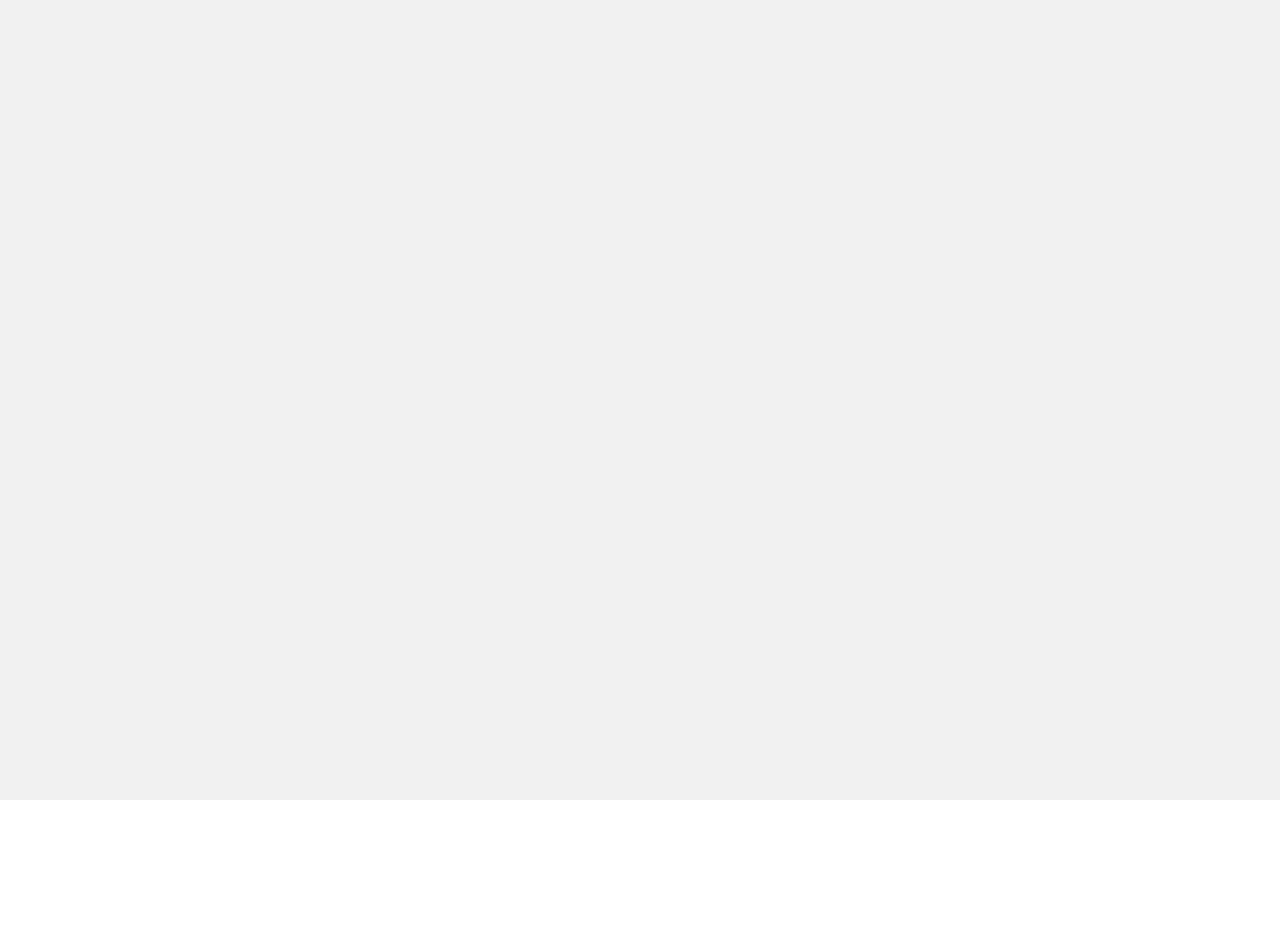
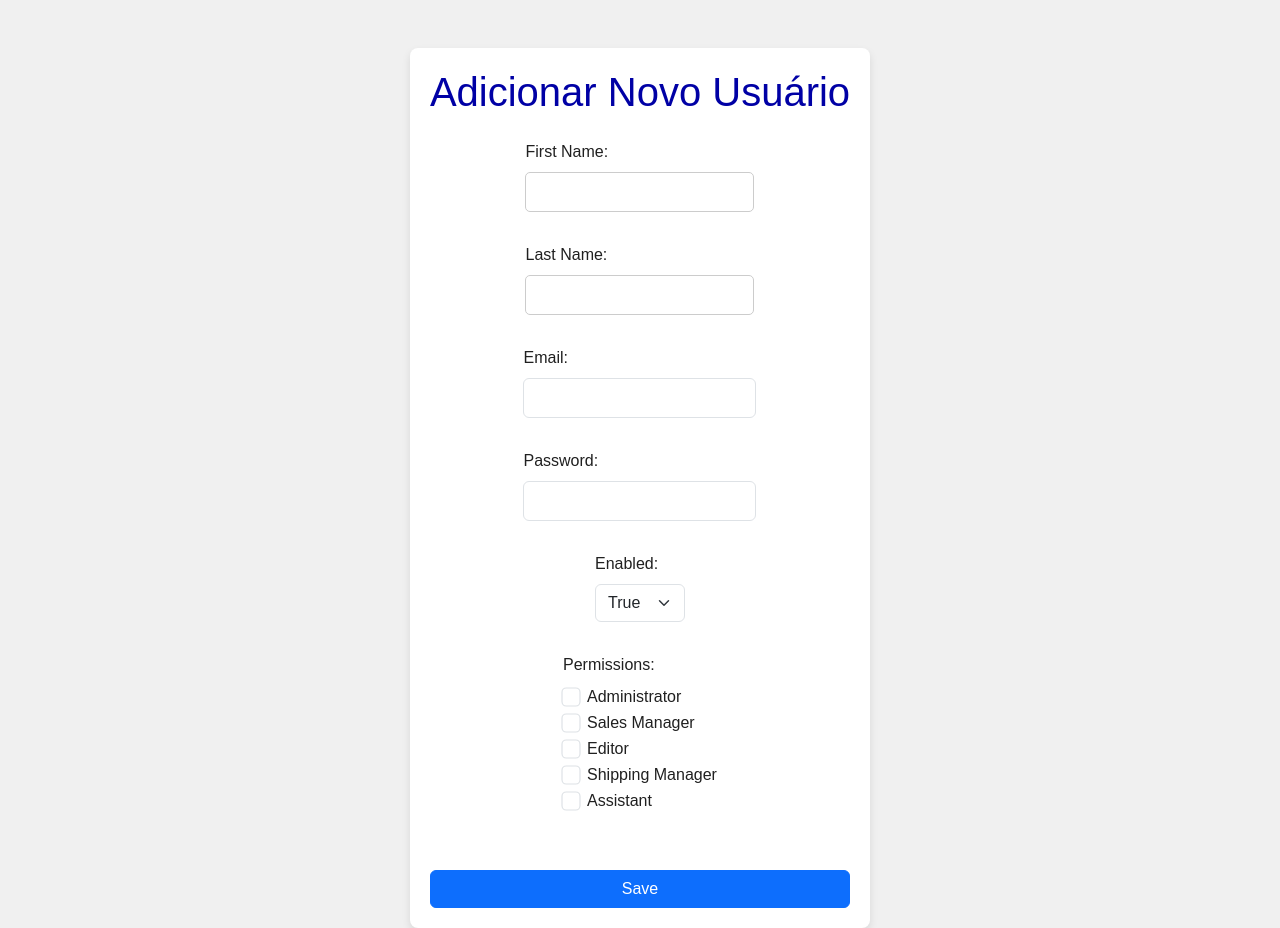
Before and after one commit to BCC-BlueVelvet/bluevelvet_view, a React (Vite) app: page /add-user in a window 1280 px wide. Before the commit this address had no page. Before the commit the page ends 800 px from the top, so only its background shows below. Built offline with nearby package versions, Linux system fonts and the light colour scheme.

Commit message:
feat: page addUser

```diff
--- a/src/App.jsx
+++ b/src/App.jsx
@@ -7,6 +7,7 @@ import AddProduct from "./pages/AddProduct"; // Importa o novo componente de adi
 import ViewProduct from "./pages/ViewProduct"; // Caminho correto para o componente
 import UpdateUser from "./pages/UpdateUser"; // Importa o componente de atualização de usuário
 import FindUsers from "./pages/FindUsers";
+import AddUser from "./pages/AddUser";
 
 function App() {
   return (
@@ -23,6 +24,7 @@ function App() {
         <Route path="/update-product/:id" element={<UpdateProduct />} />
         <Route path="/add-product" element={<AddProduct />} /> {/* Nova rota */}
         <Route path="/users" element={<FindUsers />} />
+        <Route path="/add-user" element={<AddUser />} />
       </Routes>
     </Router>
   );
--- /dev/null
+++ b/src/css/addUser.css
@@ -0,0 +1,49 @@
+body * {
+  color: #202020;
+}
+h1 {
+  color: rgb(0, 0, 165);
+}
+.add-user-container {
+  max-width: 600px;
+  margin: 0 auto;
+  padding: 20px;
+  background-color: #f4f4f4;
+  border-radius: 8px;
+}
+
+.add-user-container h2 {
+  text-align: center;
+}
+
+#add-user-form label {
+  display: block;
+  margin-top: 10px;
+}
+
+#add-user-form input,
+#add-user-form select {
+  width: 100%;
+  padding: 8px;
+  margin-top: 5px;
+  margin-bottom: 15px;
+}
+
+.permissions-box {
+  display: flex;
+  flex-wrap: wrap;
+  gap: 10px;
+}
+
+button {
+  padding: 10px 15px;
+  background-color: #007bff;
+  color: #fff;
+  border: none;
+  cursor: pointer;
+  border-radius: 4px;
+}
+
+button:hover {
+  background-color: #0056b3;
+}
--- /dev/null
+++ b/src/pages/AddUser.jsx
@@ -0,0 +1,226 @@
+import React, { useState } from "react";
+import axios from "axios";
+import { useNavigate } from "react-router-dom";
+import "../css/addUser.css"; // Inclua estilos específicos para o formulário
+import "bootstrap/dist/css/bootstrap.min.css";
+
+const AddUser = () => {
+  const navigate = useNavigate();
+
+  // Estado inicial do formulário
+  const [formData, setFormData] = useState({
+    firstName: "",
+    lastName: "",
+    email: "",
+    password: "",
+    enabled: true, // Valor inicial para "enabled"
+    roles: [], // Enviar lista de strings de permissões
+  });
+
+  // Função para manipular alterações no formulário
+  const handleChange = (e) => {
+    const { name, value, type, checked } = e.target;
+
+    if (type === "checkbox") {
+      // Manipular roles (permissões)
+      setFormData((prevData) => ({
+        ...prevData,
+        roles: checked
+          ? [...prevData.roles, value] // Adicionar permissão
+          : prevData.roles.filter((role) => role !== value), // Remover permissão
+      }));
+    } else if (type === "select-one") {
+      // Manipular select (enabled)
+      setFormData((prevData) => ({
+        ...prevData,
+        [name]: value === "true", // Convertendo string para boolean
+      }));
+    } else {
+      // Manipular outros campos (text, email, password)
+      setFormData((prevData) => ({
+        ...prevData,
+        [name]: value,
+      }));
+    }
+  };
+
+  // Função para enviar os dados
+  const handleSubmit = async (e) => {
+    e.preventDefault(); // Prevenir comportamento padrão do formulário
+
+    try {
+      const response = await axios.post("/api/v1/users", formData);
+      alert("Usuário adicionado com sucesso!");
+      console.log("Resposta do backend:", response.data);
+      navigate("/users"); // Redirecionar para a lista de usuários
+    } catch (error) {
+      console.error(
+        "Erro ao adicionar usuário:",
+        error.response?.data || error.message
+      );
+      alert(
+        `Erro: ${
+          error.response?.data || "Não foi possível adicionar o usuário."
+        }`
+      );
+    }
+  };
+
+  return (
+    <div className="container mt-5">
+      <h1 className="text-center mb-4">Adicionar Novo Usuário</h1>
+      <form onSubmit={handleSubmit} className="needs-validation" noValidate>
+        <div className="mb-3">
+          <label htmlFor="firstName" className="form-label">
+            First Name:
+          </label>
+          <input
+            type="text"
+            id="firstName"
+            name="firstName"
+            className="form-control"
+            value={formData.firstName}
+            onChange={handleChange}
+            required
+          />
+        </div>
+
+        <div className="mb-3">
+          <label htmlFor="lastName" className="form-label">
+            Last Name:
+          </label>
+          <input
+            type="text"
+            id="lastName"
+            name="lastName"
+            className="form-control"
+            value={formData.lastName}
+            onChange={handleChange}
+            required
+          />
+        </div>
+
+        <div className="mb-3">
+          <label htmlFor="email" className="form-label">
+            Email:
+          </label>
+          <input
+            type="email"
+            id="email"
+            name="email"
+            className="form-control"
+            value={formData.email}
+            onChange={handleChange}
+            required
+          />
+        </div>
+
+        <div className="mb-3">
+          <label htmlFor="password" className="form-label">
+            Password:
+          </label>
+          <input
+            type="password"
+            id="password"
+            name="password"
+            className="form-control"
+            value={formData.password}
+            onChange={handleChange}
+            required
+          />
+        </div>
+
+        <div className="mb-3">
+          <label htmlFor="enabled" className="form-label">
+            Enabled:
+          </label>
+          <select
+            id="enabled"
+            name="enabled"
+            className="form-select"
+            value={formData.enabled.toString()}
+            onChange={handleChange}
+          >
+            <option value="true">True</option>
+            <option value="false">False</option>
+          </select>
+        </div>
+
+        <div className="mb-3">
+          <label className="form-label">Permissions:</label>
+          <div className="form-check">
+            <input
+              type="checkbox"
+              id="admin"
+              value="Administrator"
+              className="form-check-input"
+              checked={formData.roles.includes("Administrator")}
+              onChange={handleChange}
+            />
+            <label htmlFor="admin" className="form-check-label">
+              Administrator
+            </label>
+          </div>
+          <div className="form-check">
+            <input
+              type="checkbox"
+              id="salesManager"
+              value="Sales manager"
+              className="form-check-input"
+              checked={formData.roles.includes("Sales manager")}
+              onChange={handleChange}
+            />
+            <label htmlFor="salesManager" className="form-check-label">
+              Sales Manager
+            </label>
+          </div>
+          <div className="form-check">
+            <input
+              type="checkbox"
+              id="editor"
+              value="Editor"
+              className="form-check-input"
+              checked={formData.roles.includes("Editor")}
+              onChange={handleChange}
+            />
+            <label htmlFor="editor" className="form-check-label">
+              Editor
+            </label>
+          </div>
+          <div className="form-check">
+            <input
+              type="checkbox"
+              id="shippingManager"
+              value="Shipping manager"
+              className="form-check-input"
+              checked={formData.roles.includes("Shipping manager")}
+              onChange={handleChange}
+            />
+            <label htmlFor="shippingManager" className="form-check-label">
+              Shipping Manager
+            </label>
+          </div>
+          <div className="form-check">
+            <input
+              type="checkbox"
+              id="assistant"
+              value="Assistant"
+              className="form-check-input"
+              checked={formData.roles.includes("Assistant")}
+              onChange={handleChange}
+            />
+            <label htmlFor="assistant" className="form-check-label">
+              Assistant
+            </label>
+          </div>
+        </div>
+
+        <button type="submit" className="btn btn-primary w-100 mt-4">
+          Save
+        </button>
+      </form>
+    </div>
+  );
+};
+
+export default AddUser;
```
